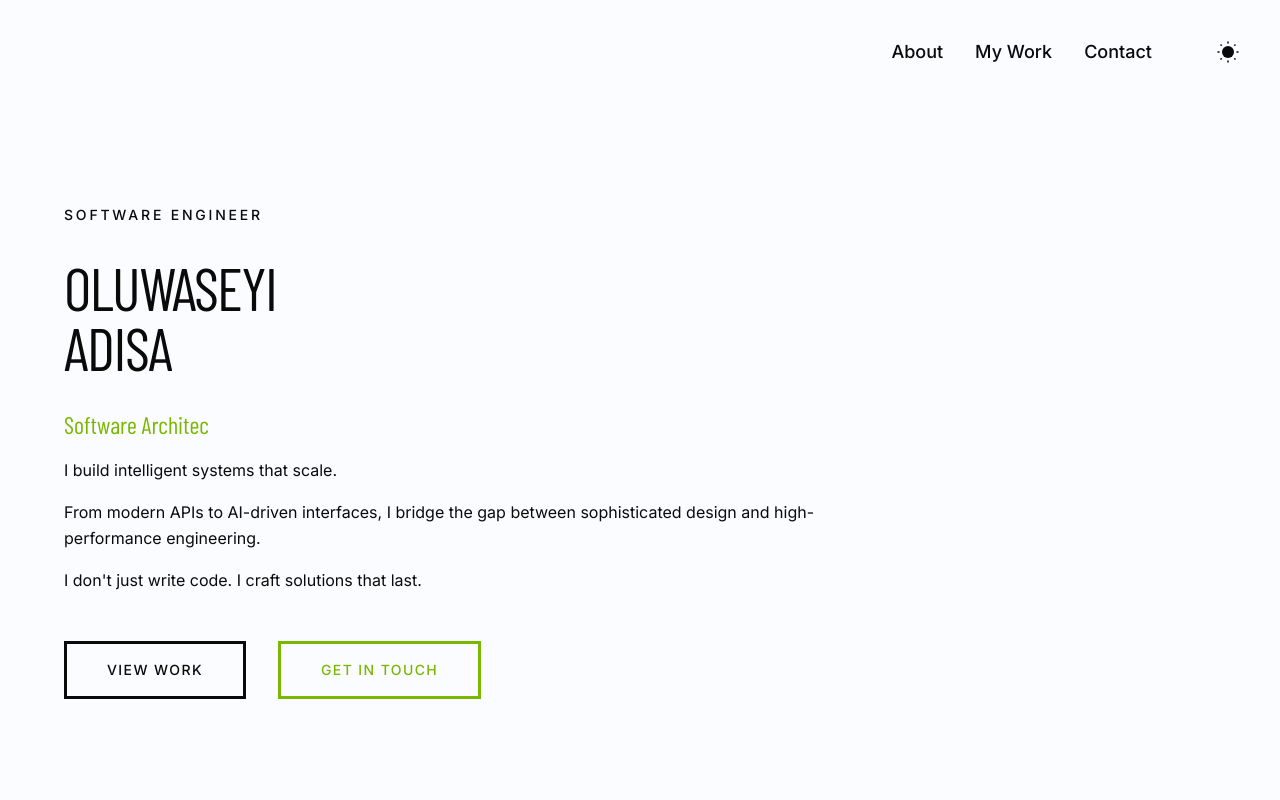
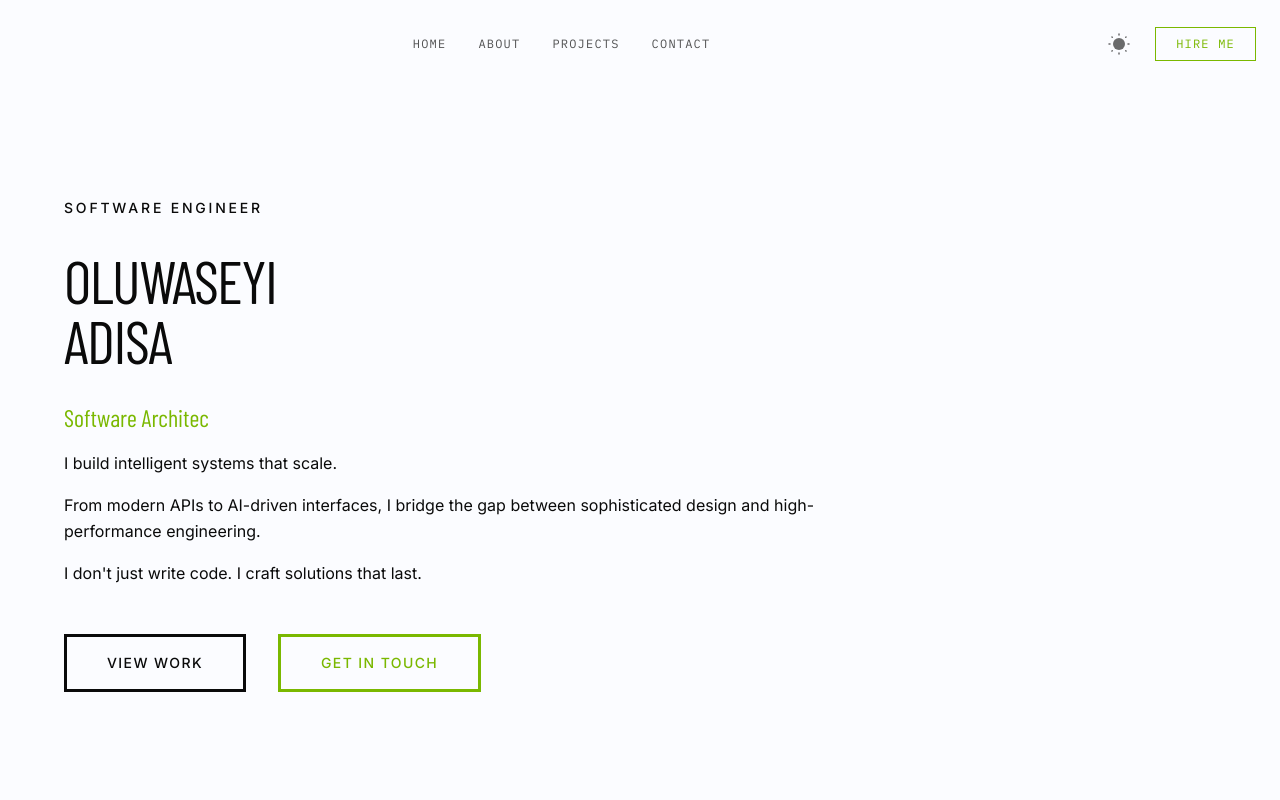
Before and after one commit to seyiadisa/my-portfolio, a Vue app: page / in a window 1280 px wide. Shown: the top 800 px of the page. Built offline with nearby package versions, Linux system fonts and the light colour scheme; a web font is replaced by a local one.

Commit message:
feat: update header to new design

```diff
--- a/src/components/Navbar.vue
+++ b/src/components/Navbar.vue
@@ -60,22 +60,49 @@ const toggleTheme = (event: MouseEvent) => {
 </script>
 
 <template>
-  <header class="w-full px-6 py-4 md:py-6 flex justify-end items-center relative">
-    <div class="flex items-center gap-2 md:gap-12">
-      <nav class="hidden md:flex items-center gap-8 text-lg font-medium">
-        <a href="#about">About</a>
-        <a href="#projects">My Work</a>
-        <a href="#contact">Contact</a>
-      </nav>
+  <header
+    class="w-full px-6 py-5 md:py-6 flex justify-between items-center relative border-b border-white/10"
+  >
+    <div></div>
 
-      <button type="button" @click="toggleTheme" class="p-4">
+    <nav
+      class="hidden md:flex items-center gap-8 text-xs font-mono uppercase tracking-widest text-foreground/70"
+    >
+      <a href="#" class="nav-link relative hover:text-foreground transition-colors">Home</a>
+      <a href="#about" class="nav-link relative hover:text-foreground transition-colors">About</a>
+      <a href="#projects" class="nav-link relative hover:text-foreground transition-colors"
+        >Projects</a
+      >
+      <a href="#contact" class="nav-link relative hover:text-foreground transition-colors"
+        >Contact</a
+      >
+    </nav>
+
+    <div class="flex items-center gap-4">
+      <button
+        type="button"
+        @click="toggleTheme"
+        class="p-2 text-foreground/60 hover:text-foreground transition-colors"
+        aria-label="Toggle theme"
+      >
         <Sun v-if="!isDarkMode" />
         <Moon v-else />
       </button>
 
-      <button @click="isMenuOpen = !isMenuOpen" class="md:hidden p-2" aria-label="Toggle menu">
-        <Close v-if="!isMenuOpen" />
-        <Menu v-else />
+      <a
+        href="#contact"
+        class="cta-btn hidden md:inline-block px-5 py-2 border border-accent text-accent font-mono text-xs uppercase tracking-widest hover:bg-accent hover:text-background transition-all duration-200"
+      >
+        Hire Me
+      </a>
+
+      <button
+        @click="isMenuOpen = !isMenuOpen"
+        class="md:hidden p-2 text-foreground"
+        aria-label="Toggle menu"
+      >
+        <Menu v-if="!isMenuOpen" />
+        <Close v-else />
       </button>
     </div>
 
@@ -89,11 +116,35 @@ const toggleTheme = (event: MouseEvent) => {
     >
       <div
         v-if="isMenuOpen"
-        class="absolute top-full right-0 w-full bg-background border-b border-accent/20 p-6 flex flex-col items-center gap-6 md:hidden z-50 shadow-lg"
+        class="absolute top-full left-0 right-0 bg-background border-b border-white/10 p-6 flex flex-col items-center gap-6 md:hidden z-50"
       >
-        <a href="#about" @click="isMenuOpen = false" class="text-lg font-medium">About</a>
-        <a href="#projects" @click="isMenuOpen = false" class="text-lg font-medium">My Work</a>
-        <a href="#contact" @click="isMenuOpen = false" class="text-lg font-medium">Contact</a>
+        <a href="#" @click="isMenuOpen = false" class="font-mono text-sm uppercase tracking-widest"
+          >Home</a
+        >
+        <a
+          href="#about"
+          @click="isMenuOpen = false"
+          class="font-mono text-sm uppercase tracking-widest"
+          >About</a
+        >
+        <a
+          href="#projects"
+          @click="isMenuOpen = false"
+          class="font-mono text-sm uppercase tracking-widest"
+          >Projects</a
+        >
+        <a
+          href="#contact"
+          @click="isMenuOpen = false"
+          class="font-mono text-sm uppercase tracking-widest"
+          >Contact</a
+        >
+        <a
+          href="#contact"
+          @click="isMenuOpen = false"
+          class="px-6 py-2 border border-accent text-accent font-mono text-xs uppercase tracking-widest"
+          >Hire Me</a
+        >
       </div>
     </Transition>
   </header>
--- a/src/main.css
+++ b/src/main.css
@@ -42,3 +42,23 @@ html {
   -moz-osx-font-smoothing: grayscale;
   @apply bg-background text-foreground font-body;
 }
+
+.text-outline {
+  -webkit-text-stroke: 3px currentColor;
+  color: transparent;
+}
+
+.nav-link::after {
+  content: '';
+  position: absolute;
+  bottom: -2px;
+  left: 0;
+  width: 0;
+  height: 1px;
+  background-color: var(--accent);
+  transition: width 0.25s ease;
+}
+
+.nav-link:hover::after {
+  width: 100%;
+}
```
